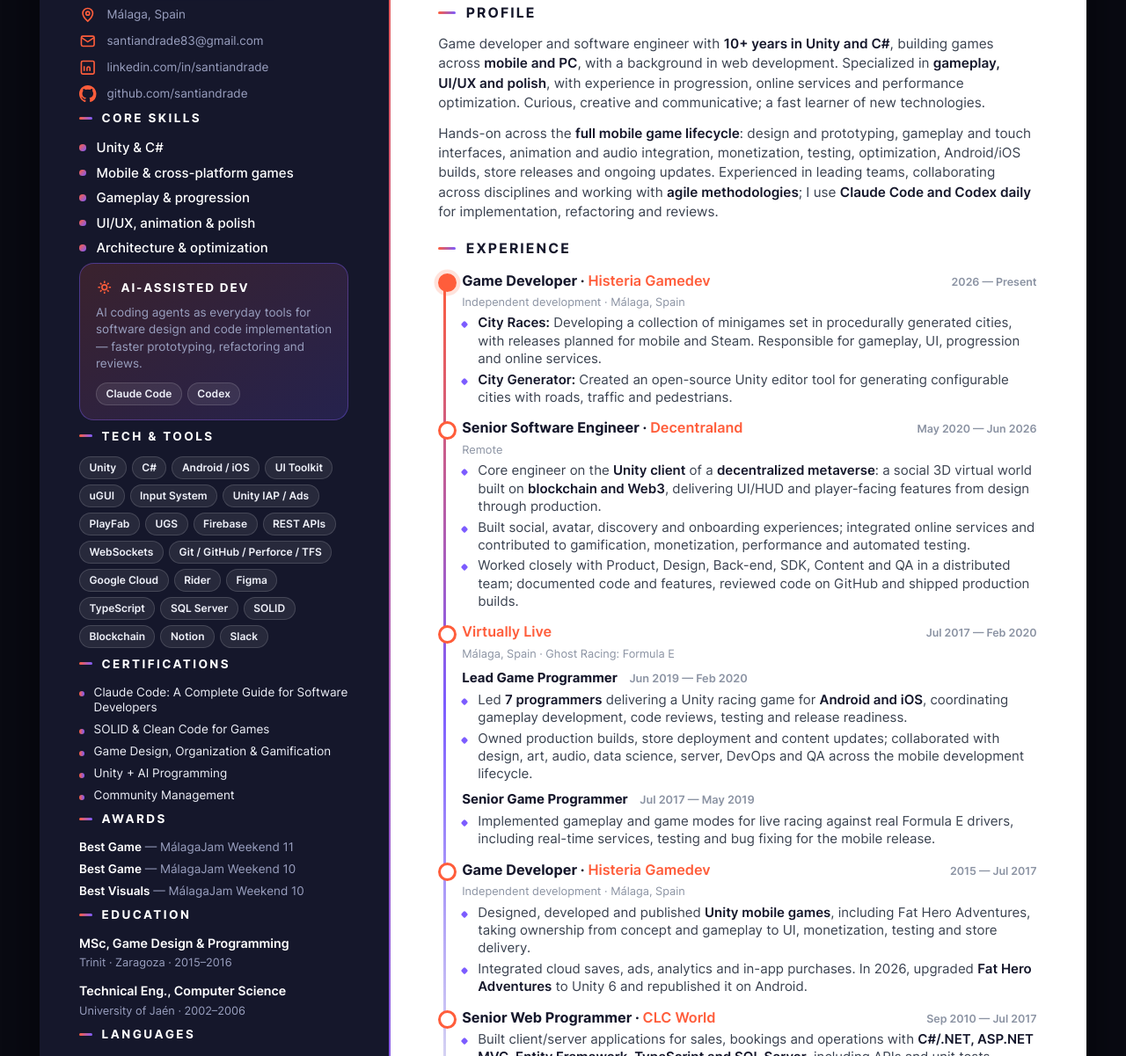
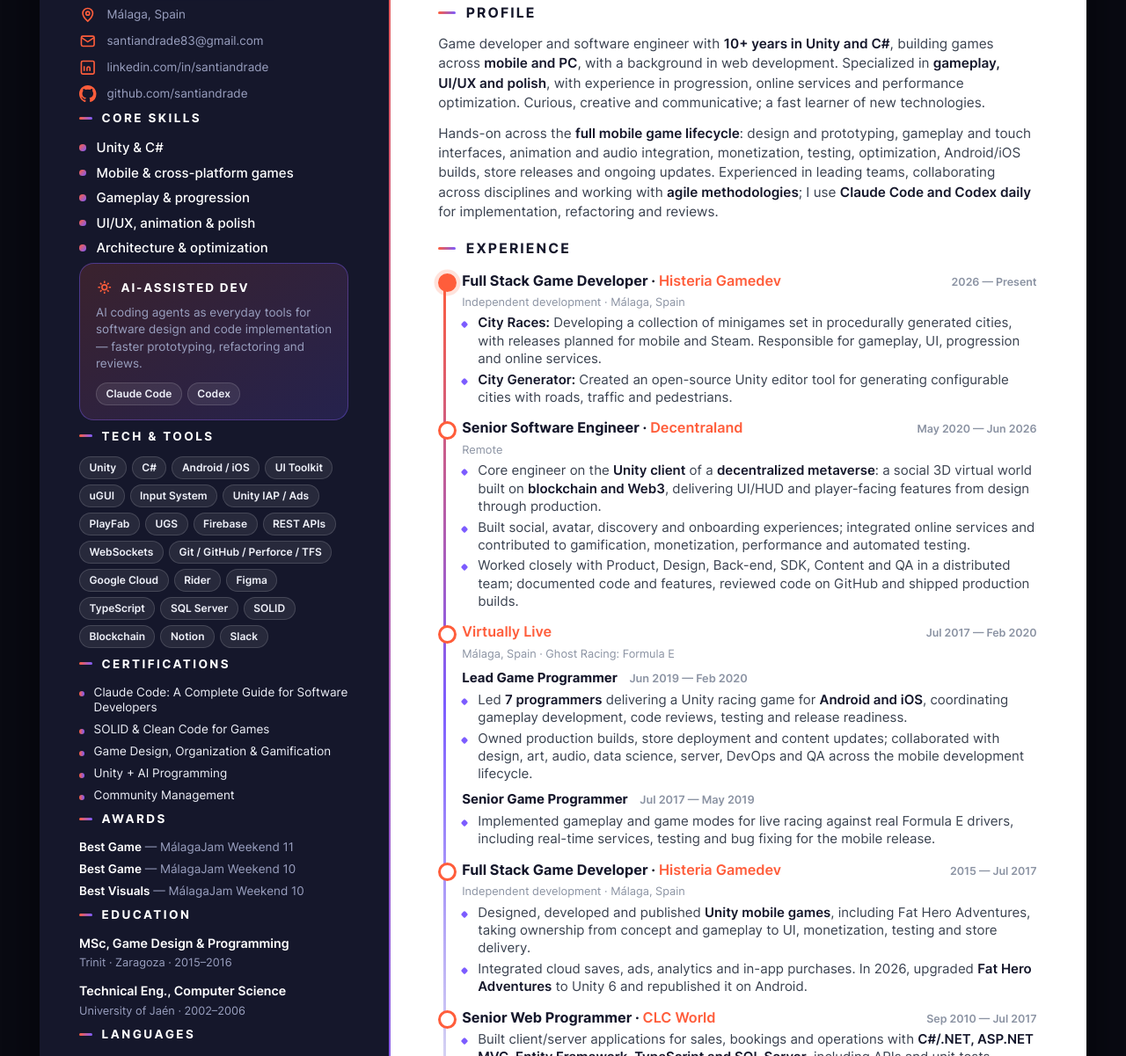
Before and after one commit to santiandrade/santiandrade.github.io, a plain HTML site: page index.html in a window 1280 px wide. Shown: the part 341-1542 px from the top of the page at 88% size. Drawn offline with Linux system fonts and the light colour scheme.

Commit message:
Rename Histeria Gamedev roles to Full Stack Game Developer
Co-Authored-By: Claude Opus 5.5 <noreply@anthropic.com>
Claude-Session: https://claude.ai/code/session_01GLBETPdGyL4S9dpEEJfaob

```diff
--- a/index.html
+++ b/index.html
@@ -329,7 +329,7 @@
       <h2>Experience</h2>
       <div class="tl">
         <div class="job cur">
-          <div class="job-head"><div class="r">Game Developer · <span class="c">Histeria Gamedev</span></div><div class="p">2026 — Present</div></div>
+          <div class="job-head"><div class="r">Full Stack Game Developer · <span class="c">Histeria Gamedev</span></div><div class="p">2026 — Present</div></div>
           <div class="loc">Independent development · Málaga, Spain</div>
           <ul class="pts">
             <li><b>City Races:</b> Developing a collection of minigames set in procedurally generated cities, with releases planned for mobile and Steam. Responsible for gameplay, UI, progression and online services.</li>
@@ -363,7 +363,7 @@
           </div>
         </div>
         <div class="job">
-          <div class="job-head"><div class="r">Game Developer · <span class="c">Histeria Gamedev</span></div><div class="p">2015 — Jul 2017</div></div>
+          <div class="job-head"><div class="r">Full Stack Game Developer · <span class="c">Histeria Gamedev</span></div><div class="p">2015 — Jul 2017</div></div>
           <div class="loc">Independent development · Málaga, Spain</div>
           <ul class="pts">
             <li>Designed, developed and published <b>Unity mobile games</b>, including Fat Hero Adventures, taking ownership from concept and gameplay to UI, monetization, testing and store delivery.</li>
```
